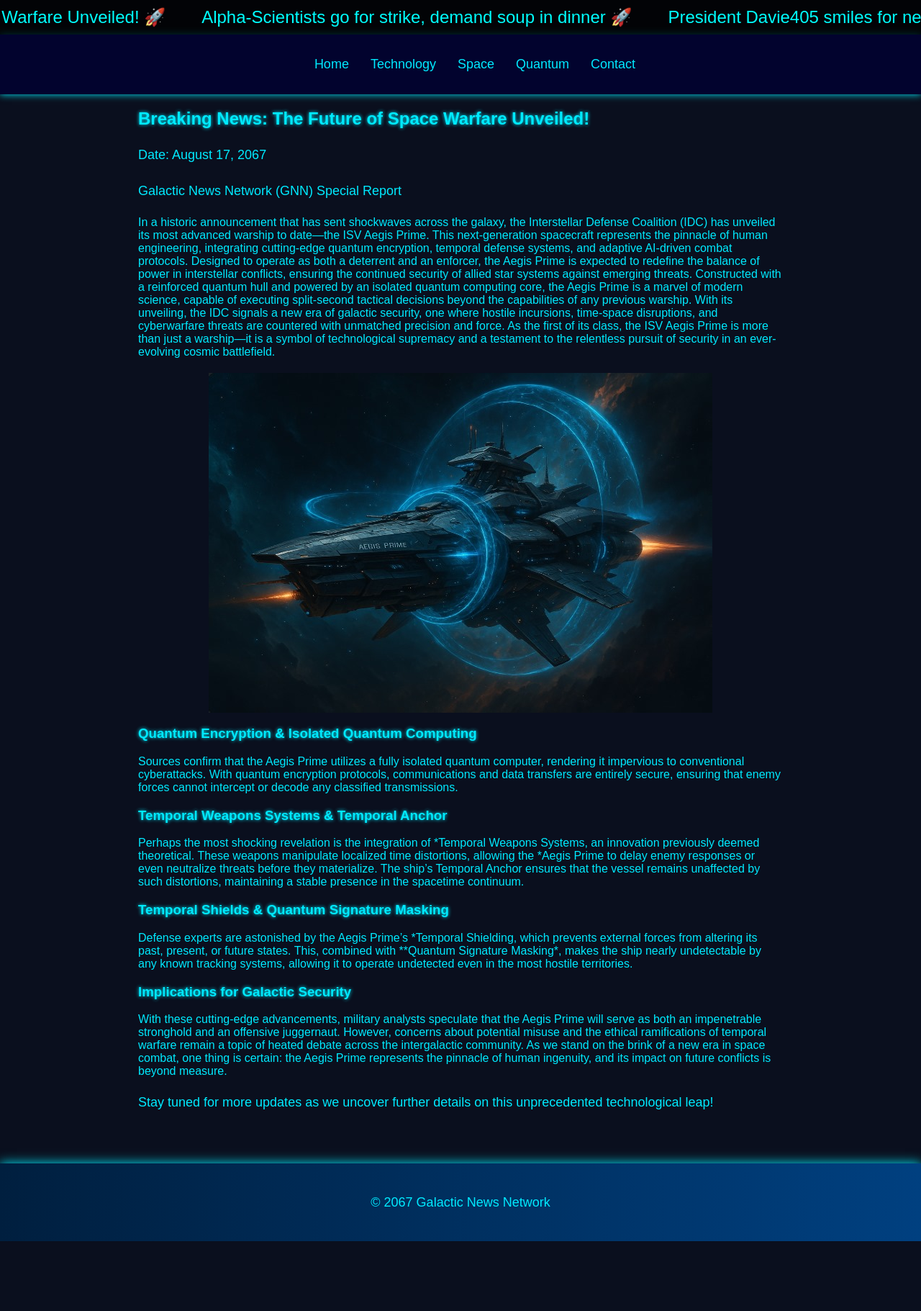
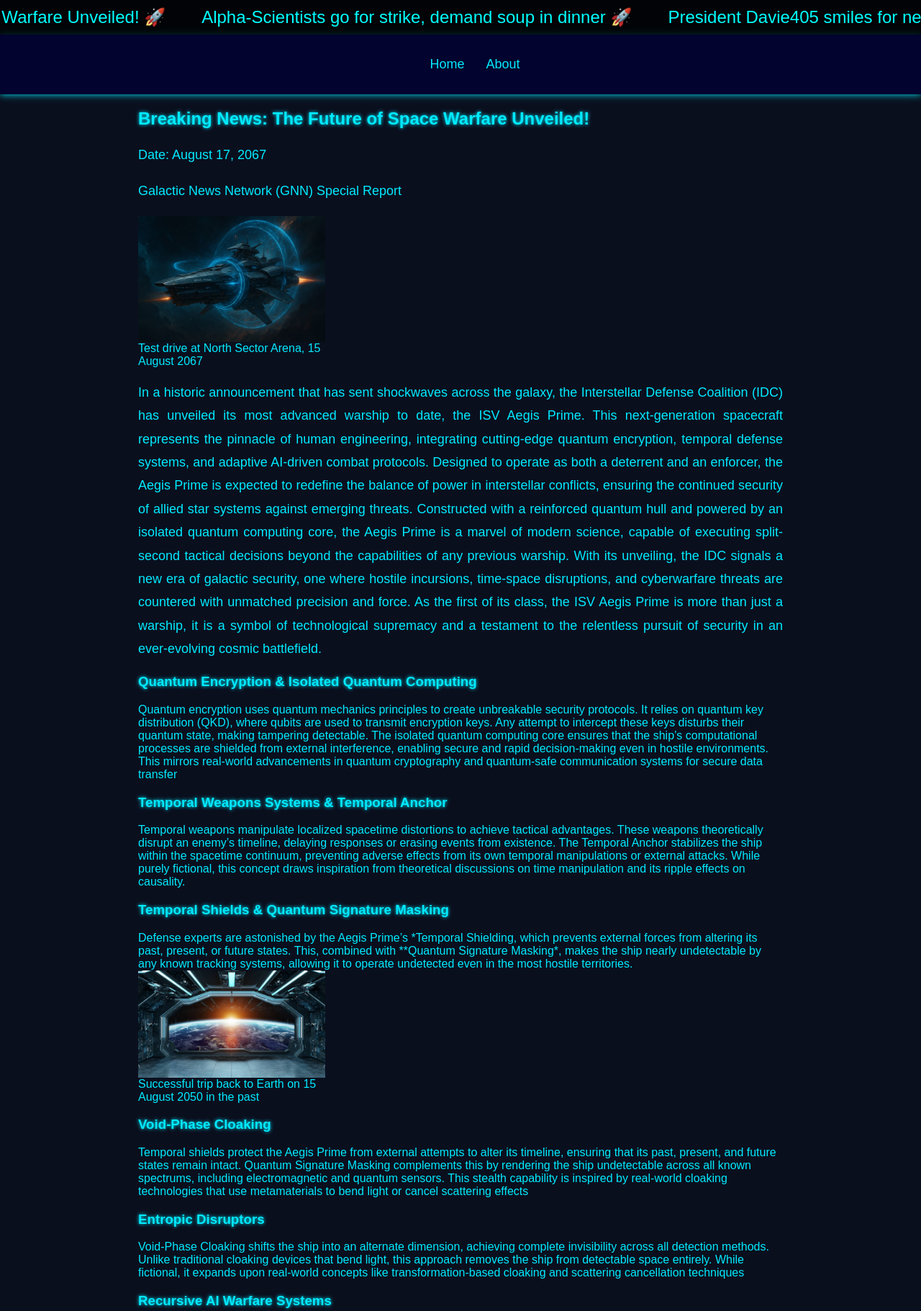
Before and after one commit to Crepepaper18/scifi-Assignement, a plain HTML site: page index.html in a window 1280 px wide. Shown: the top 1821 px of the page at 72% size. Before the commit the page ends 1724 px from the top, so only its background shows below. Drawn offline with Linux system fonts and the light colour scheme.

Commit message:
Format page

```diff
--- a/index.html
+++ b/index.html
@@ -19,11 +19,8 @@
 
     <nav>
         <ul class="navBar">
-            <li><a href="#">Home</a></li>
-            <li><a href="#">Technology</a></li>
-            <li><a href="#">Space</a></li>
-            <li><a href="#">Quantum</a></li>
-            <li><a href="#">Contact</a></li>
+            <li><a href="./index.html">Home</a></li>
+            <li><a href="./about.html">About</a></li>
         </ul>
     </nav>
     <main>
@@ -34,9 +31,14 @@
 
                 <p>Galactic News Network (GNN) Special Report</p>
 
-                <start>
+                <div class="start">
+                    <div class="image">
+                        <img src="./prime.jpg">
+                        Test drive at North Sector Arena, 15 August 2067
+                    </div>
+                    <p class="para">
                         In a historic announcement that has sent shockwaves across the galaxy,
-                    the Interstellar Defense Coalition (IDC) has unveiled its most advanced warship to date—the ISV Aegis Prime.
+                        the Interstellar Defense Coalition (IDC) has unveiled its most advanced warship to date, the ISV Aegis Prime.
                         This next-generation spacecraft represents the pinnacle of human engineering, integrating cutting-edge quantum encryption,
                         temporal defense systems, and adaptive AI-driven combat protocols. Designed to operate as both a deterrent and an enforcer,
                         the Aegis Prime is expected to redefine the balance of power in interstellar conflicts, ensuring the continued security of
@@ -47,30 +49,81 @@
                         With its unveiling, the IDC signals a new era of galactic security, one where hostile incursions, time-space disruptions,
                         and cyberwarfare threats are countered with unmatched precision and force.
 
-                    As the first of its class, the ISV Aegis Prime is more than just a warship—it is a symbol of technological
+                        As the first of its class, the ISV Aegis Prime is more than just a warship, it is a symbol of technological
                         supremacy and a testament to the relentless pursuit of security in an ever-evolving cosmic battlefield.
-                    <img src="./prime.jpg">
-                </start>
-
-
+                    </p>
+                    </div>
 
                 <h3> Quantum Encryption & Isolated Quantum Computing</h3>
 
-                Sources confirm that the Aegis Prime utilizes a fully isolated quantum computer, rendering it impervious to conventional cyberattacks. With quantum encryption protocols, communications and data transfers are entirely secure, ensuring that enemy forces cannot intercept or decode any classified transmissions.
+                Quantum encryption uses quantum mechanics principles to create unbreakable security protocols.
+                It relies on quantum key distribution (QKD), where qubits are used to transmit encryption keys.
+                Any attempt to intercept these keys disturbs their quantum state, making tampering detectable.
+                The isolated quantum computing core ensures that the ship’s computational processes are shielded from external interference,
+                enabling secure and rapid decision-making even in hostile environments.
+                This mirrors real-world advancements in quantum cryptography and quantum-safe communication systems for secure data transfer
 
                 <h3> Temporal Weapons Systems & Temporal Anchor</h3>
 
-                Perhaps the most shocking revelation is the integration of *Temporal Weapons Systems, an innovation previously deemed theoretical. These weapons manipulate localized time distortions, allowing the *Aegis Prime to delay enemy responses or even neutralize threats before they materialize. The ship’s Temporal Anchor ensures that the vessel remains unaffected by such distortions, maintaining a stable presence in the spacetime continuum.
+                Temporal weapons manipulate localized spacetime distortions to achieve tactical advantages.
+                These weapons theoretically disrupt an enemy’s timeline, delaying responses or erasing events from existence.
+                The Temporal Anchor stabilizes the ship within the spacetime continuum, preventing adverse effects from its own
+                temporal manipulations or external attacks. While purely fictional,
+                this concept draws inspiration from theoretical discussions on time manipulation and its ripple effects on causality.
 
                 <h3>Temporal Shields & Quantum Signature Masking</h3>
 
-                Defense experts are astonished by the Aegis Prime’s *Temporal Shielding, which prevents external forces from altering its past, present, or future states. This, combined with **Quantum Signature Masking*, makes the ship nearly undetectable by any known tracking systems, allowing it to operate undetected even in the most hostile territories.
+                Defense experts are astonished by the Aegis Prime’s *Temporal Shielding,
+                which prevents external forces from altering its past, present,
+                or future states. This, combined with **Quantum Signature Masking*,
+                makes the ship nearly undetectable by any known tracking systems,
+                allowing it to operate undetected even in the most hostile territories.
+
+                <div class= "image">
+                    <img src="./gate.jpg">
+                    Successful trip back to Earth on 15 August 2050 in the past
+                </div>
+
+                <h3>Void-Phase Cloaking</h3>
+
+                Temporal shields protect the Aegis Prime from external attempts to alter its timeline, ensuring that its past, present, and
+                future states remain intact. Quantum Signature Masking complements this by rendering the ship undetectable across all known spectrums,
+                including electromagnetic and quantum sensors.
+                This stealth capability is inspired by real-world cloaking technologies that use metamaterials to bend light or cancel scattering effects
+
+                <h3>Entropic Disruptors</h3>
+
+                Void-Phase Cloaking shifts the ship into an alternate dimension, achieving complete invisibility across all detection methods.
+                Unlike traditional cloaking devices that bend light, this approach removes the ship from detectable space entirely.
+                While fictional, it expands upon real-world concepts like transformation-based cloaking and scattering cancellation techniques
+
+                <h3>Recursive AI Warfare Systems</h3>
+
+                The ship’s AI uses recursive temporal feedback loops to analyze multiple possible futures and adjust strategies in real-time.
+                This predictive capability ensures optimal responses to threats before they fully materialize. Inspired by advancements in
+                AI-driven defense systems like the Aegis Combat System,
+                this fictional technology exemplifies how AI can revolutionize situational awareness and decision-making in combat scenarios.
+
+                <h3>Zero-Point Energy Matrix</h3>
+
+                The Zero-Point Energy Matrix taps into the quantum vacuum’s latent energy for a limitless power supply.
+                Zero-point energy refers to the residual energy present even at absolute zero temperature due to quantum fluctuations.
+                While harnessing ZPE remains speculative in reality, its portrayal as a self-replenishing energy source aligns with
+                theoretical discussions about vacuum energy and its potential applications in futuristic technologies.
+
+                <div class="image">
+                    <img src="./interior.jpg">
+                    Test drive at North Sector Arena, 15 August 2067
+                </div>
 
                 <h3>Implications for Galactic Security</h3>
 
-                With these cutting-edge advancements, military analysts speculate that the Aegis Prime will serve as both an impenetrable stronghold and an offensive juggernaut. However, concerns about potential misuse and the ethical ramifications of temporal warfare remain a topic of heated debate across the intergalactic community.
-
-                As we stand on the brink of a new era in space combat, one thing is certain: the Aegis Prime represents the pinnacle of human ingenuity, and its impact on future conflicts is beyond measure.
+                With these cutting-edge advancements, military analysts speculate that the Aegis Prime will
+                serve as both an impenetrable stronghold and an offensive juggernaut. However,
+                concerns about potential misuse and the ethical ramifications of temporal warfare remain a
+                topic of heated debate across the intergalactic community.
+                As we stand on the brink of a new era in space combat, one thing is certain: the Aegis Prime
+                represents the pinnacle of human ingenuity, and its impact on future conflicts is beyond measure.
 
                 <p>Stay tuned for more updates as we uncover further details on this unprecedented technological leap!</p>
         </article>
--- a/style.css
+++ b/style.css
@@ -101,19 +101,26 @@ footer {
     padding-right: 50px; /* Space between repetitions */
 }
 
+.para
+{
+    text-align: justify;
+}
+
+.image
+{
+    display: flex;
+    flex-direction: column;
+    width: 260px;
+}
+
 /* Keyframes for seamless looping */
 @keyframes scrollHeadline {
     from { transform: translateX(0); }
     to { transform: translateX(-50%); }
 }
 
-start {
-    display: flex;
-    flex-wrap: wrap;
-    gap: 20px;
-}
-
 img {
+    float: right;
     max-width: 100%;
     height: auto;
     display: block;
```
Also changed, not shown: about.html (added, +12 -0 lines), gate.jpg (added), interior.jpg (added). Lines whose indentation alone changed are shown as unchanged.
